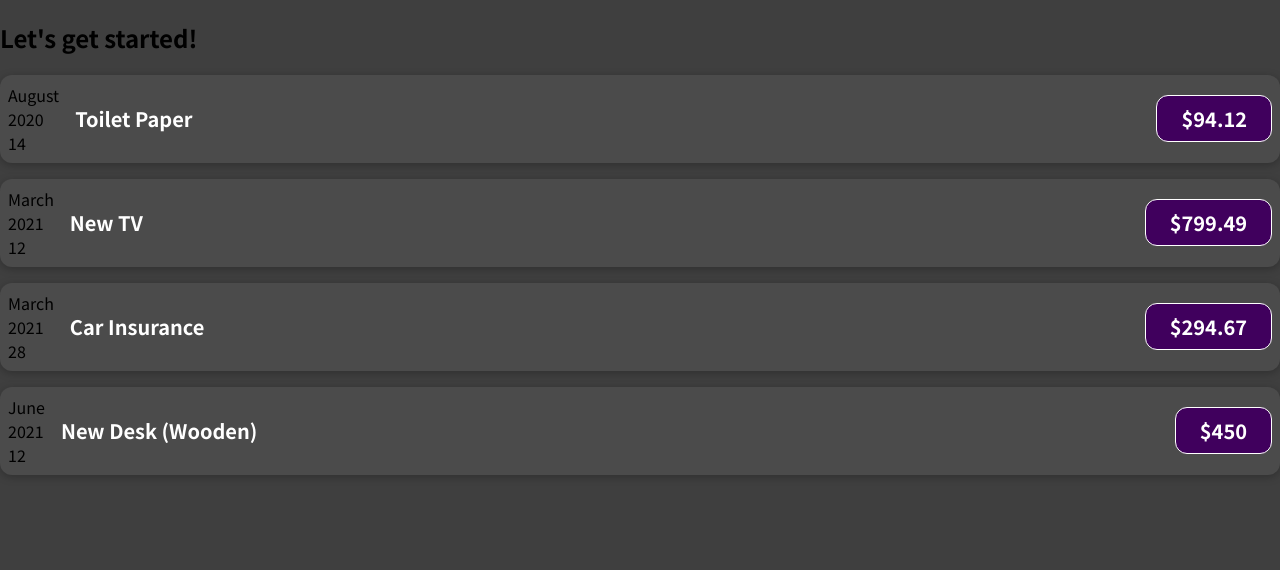
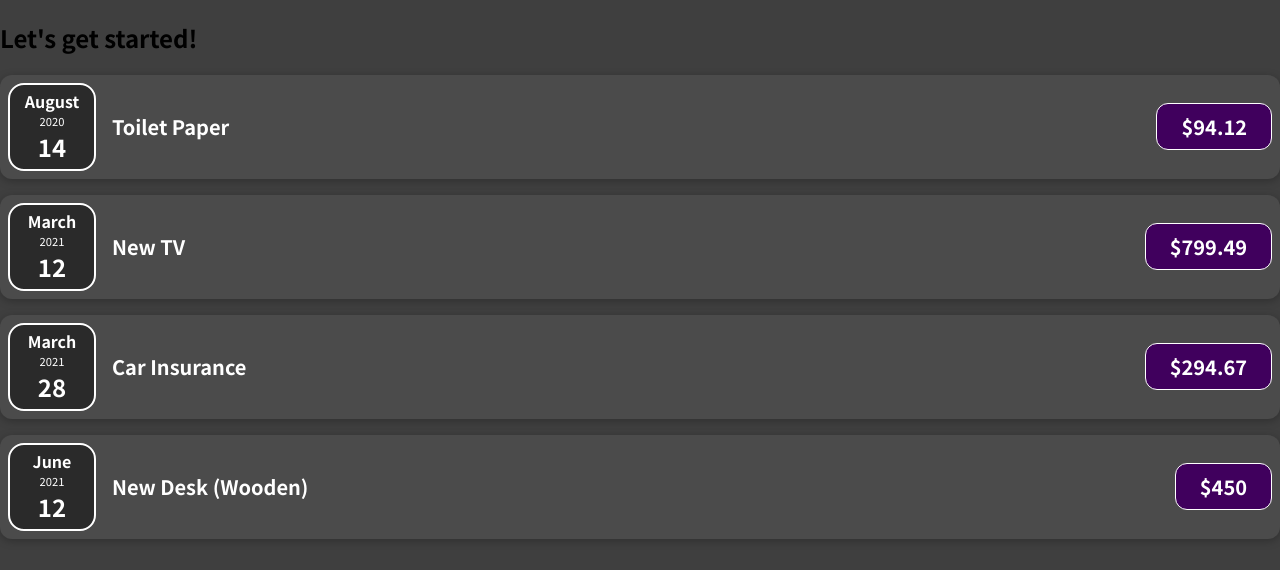
Before and after one commit to AmolShelke2/Expense-tracker-react, a JavaScript app: page / in a window 1280 px wide. Shown: the top 570 px of the page. Built offline with nearby package versions, Linux system fonts and the light colour scheme.

Commit message:
Added Splitting component into multiple component created Expense Date component

```diff
--- /dev/null
+++ b/src/component/ExpenseDate.css
@@ -0,0 +1,27 @@
+.expense-date {
+  display: flex;
+  flex-direction: column;
+  justify-content: center;
+  align-items: center;
+  height: 5.5rem;
+  width: 5.5rem;
+  color: white;
+  background-color: #2a2a2a;
+  border: 2px solid #fff;
+  border-radius: 1rem;
+}
+
+.expense-date__month {
+  font-size: 1rem;
+  font-weight: bold;
+}
+
+.expense-date__year {
+  font-size: 0.7rem;
+  font-weight: 200;
+}
+
+.expense-date__day {
+  font-size: 1.5rem;
+  font-weight: bold;
+}
--- /dev/null
+++ b/src/component/ExpenseDate.js
@@ -0,0 +1,17 @@
+import './ExpenseDate.css';
+
+function ExpneseDate(props) {
+  const month = props.date.toLocaleString('en-US', { month: 'long' });
+  const day = props.date.toLocaleString('en-US', { day: '2-digit' });
+  const year = props.date.getFullYear();
+
+  return (
+    <div className="expense-date">
+      <div className="expense-date__month">{month}</div>
+      <div className="expense-date__year">{year}</div>
+      <div className="expense-date__day">{day}</div>
+    </div>
+  );
+}
+
+export default ExpneseDate;
--- a/src/component/ExpenseItem.js
+++ b/src/component/ExpenseItem.js
@@ -1,17 +1,11 @@
+import ExpneseDate from './ExpenseDate';
+
 import './ExpenseItem.css';
 
 function ExpenseItem(props) {
-  const month = props.date.toLocaleString('en-US', { month: 'long' });
-  const day = props.date.toLocaleString('en-US', { day: '2-digit' });
-  const year = props.date.getFullYear();
-
   return (
     <div className="expense-item">
-      <div>
-        <div>{month}</div>
-        <div>{year}</div>
-        <div>{day}</div>
-      </div>
+      <ExpneseDate date={props.date} />
       <div className="expense-item__description">
         <h2>{props.title}</h2>
         <div className="expense-item__price">${props.amount}</div>
@@ -21,5 +15,3 @@
 }
 
 export default ExpenseItem;
-
-// Splitting Component in multiple component
```
Also changed, not shown: 1 other file (tests, documents, lock files or other folders).
